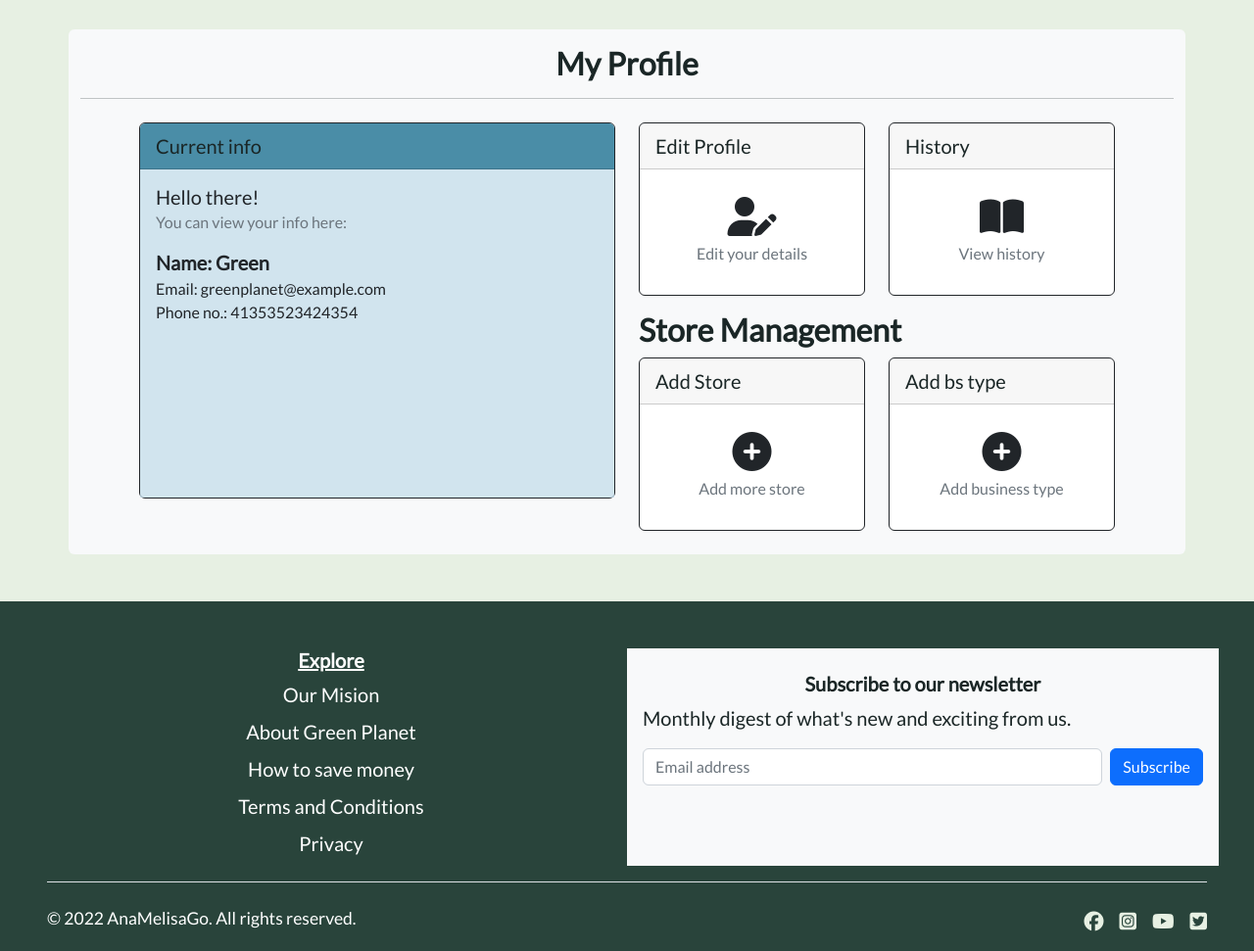
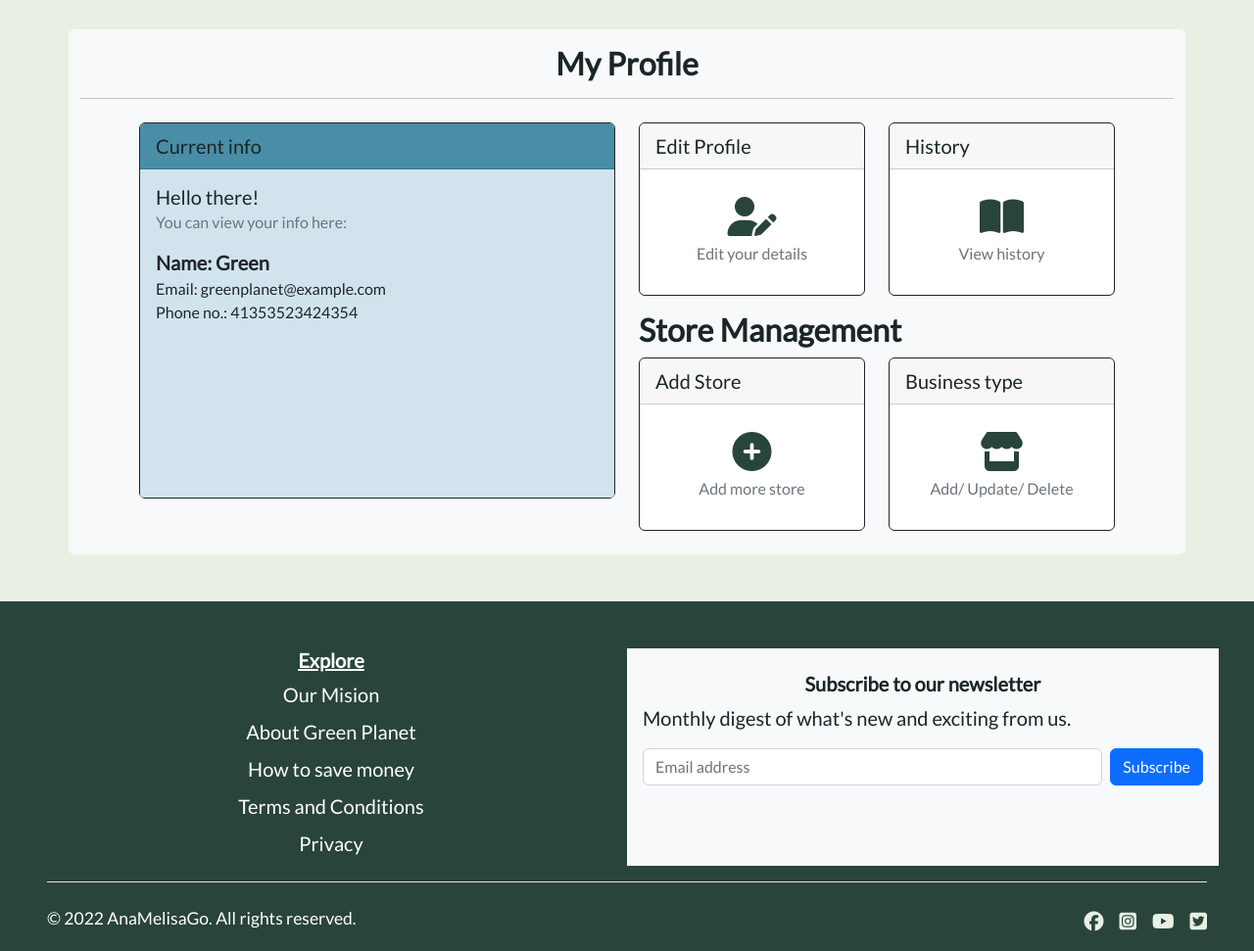
Before and after one commit to AnaMelisaGo/portfolio-5-green-planet, a Django app: page /profile/ in a window 1280 px wide. Shown: the part 106-1077 px from the top of the page at 98% size. Run offline with Django 3.2, Linux system fonts and the light colour scheme; a user stored in the database is signed in; data comes from the database, SQL or seed files in the repository; some libraries are stand-ins or nearby versions.

Commit message:
Make modifications in the profile page

```diff
--- a/userprofiles/templates/profiles/profile.html
+++ b/userprofiles/templates/profiles/profile.html
@@ -51,7 +51,7 @@
                         <div class="card-header">Edit Profile</div>
                         <a href="{% url 'edit_profile' %}">
                             <div class="card-body profile-card-body text-dark text-center pt-4">
-                                <h5 class="card-title fs-1"><i class="fas fa-user-edit"></i></h5>
+                                <h5 class="card-title fs-1 text-dark-tree"><i class="fas fa-user-edit"></i></h5>
                                 <h6 class="card-subtitle mb-2 text-muted">Edit your details</h6>
                             </div>
                         </a>
@@ -62,7 +62,7 @@
                         <div class="card-header">History</div>
                         <a href="{% url 'view_history' %}">
                             <div class="card-body profile-card-body text-dark text-center pt-4">
-                                <h5 class="card-title fs-1"><i class="fas fa-book-open"></i></h5>
+                                <h5 class="card-title fs-1 text-dark-tree"><i class="fas fa-book-open"></i></h5>
                                 <h6 class="card-subtitle mb-2 text-muted">View history</h6>
                             </div>
                         </a>
@@ -77,7 +77,7 @@
                         <div class="card-header">Add Store</div>
                         <a href="{% url 'add_store' %}">
                             <div class="card-body profile-card-body text-dark text-center pt-4">
-                                <h5 class="card-title fs-1"><i class="fas fa-plus-circle"></i></h5>
+                                <h5 class="card-title fs-1 text-dark-tree"><i class="fas fa-plus-circle"></i></h5>
                                 <h6 class="card-subtitle mb-2 text-muted">Add more store</h6>
                             </div>
                         </a>
@@ -85,11 +85,11 @@
                 </div>
                 <div class="col-md-6 col-12">
                     <div class="card border-dark mb-3">
-                        <div class="card-header">Add bs type</div>
+                        <div class="card-header">Business type</div>
                         <a href="{% url 'add_business_type' %}">
                             <div class="card-body profile-card-body text-dark text-center pt-4">
-                                <h5 class="card-title fs-1"><i class="fas fa-plus-circle"></i></h5>
-                                <h6 class="card-subtitle mb-2 text-muted">Add business type</h6>
+                                <h5 class="card-title fs-1 text-dark-tree"><i class="fas fa-store"></i></h5>
+                                <h6 class="card-subtitle mb-2 text-muted">Add/ Update/ Delete</h6>
                             </div>
                         </a>
                     </div>
```
